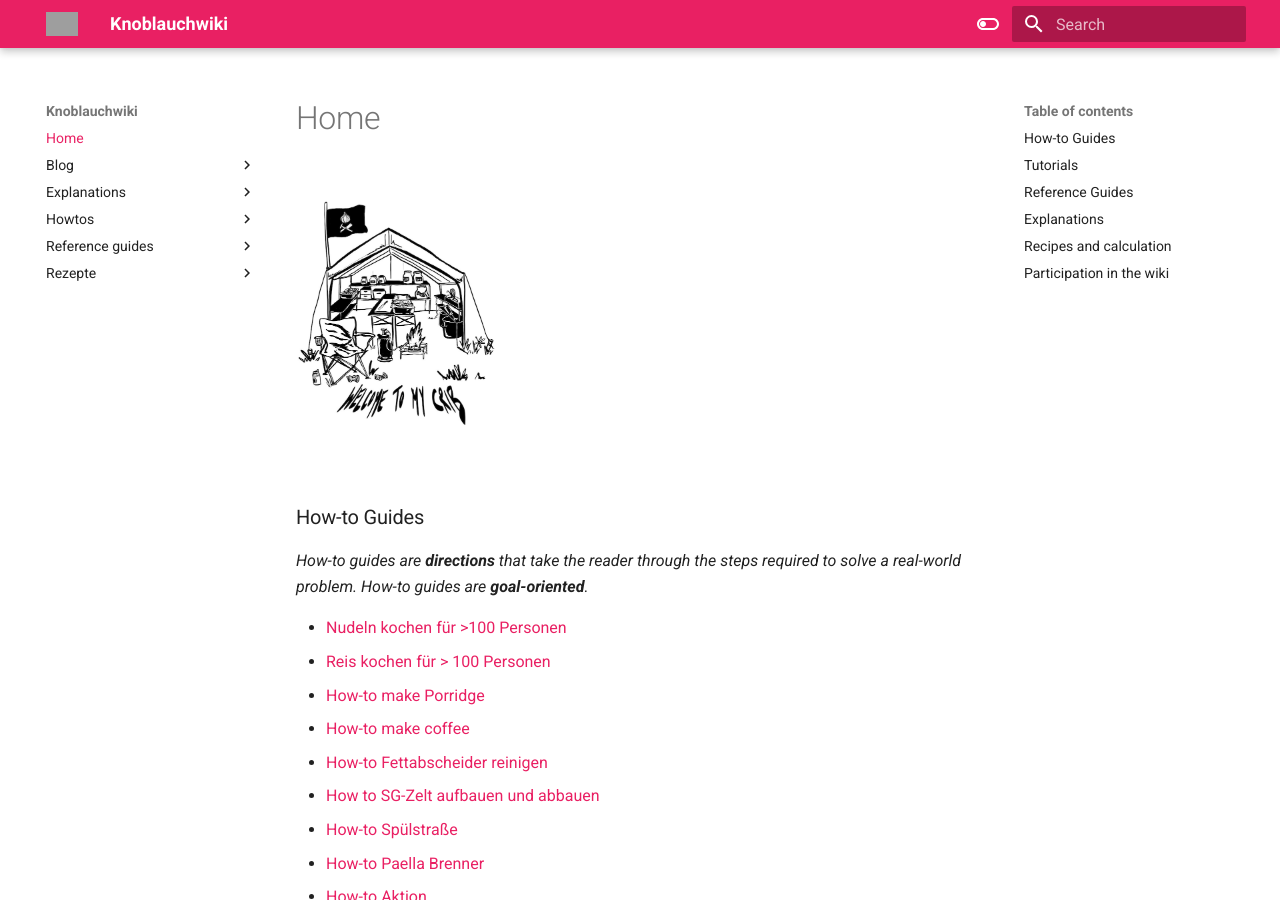
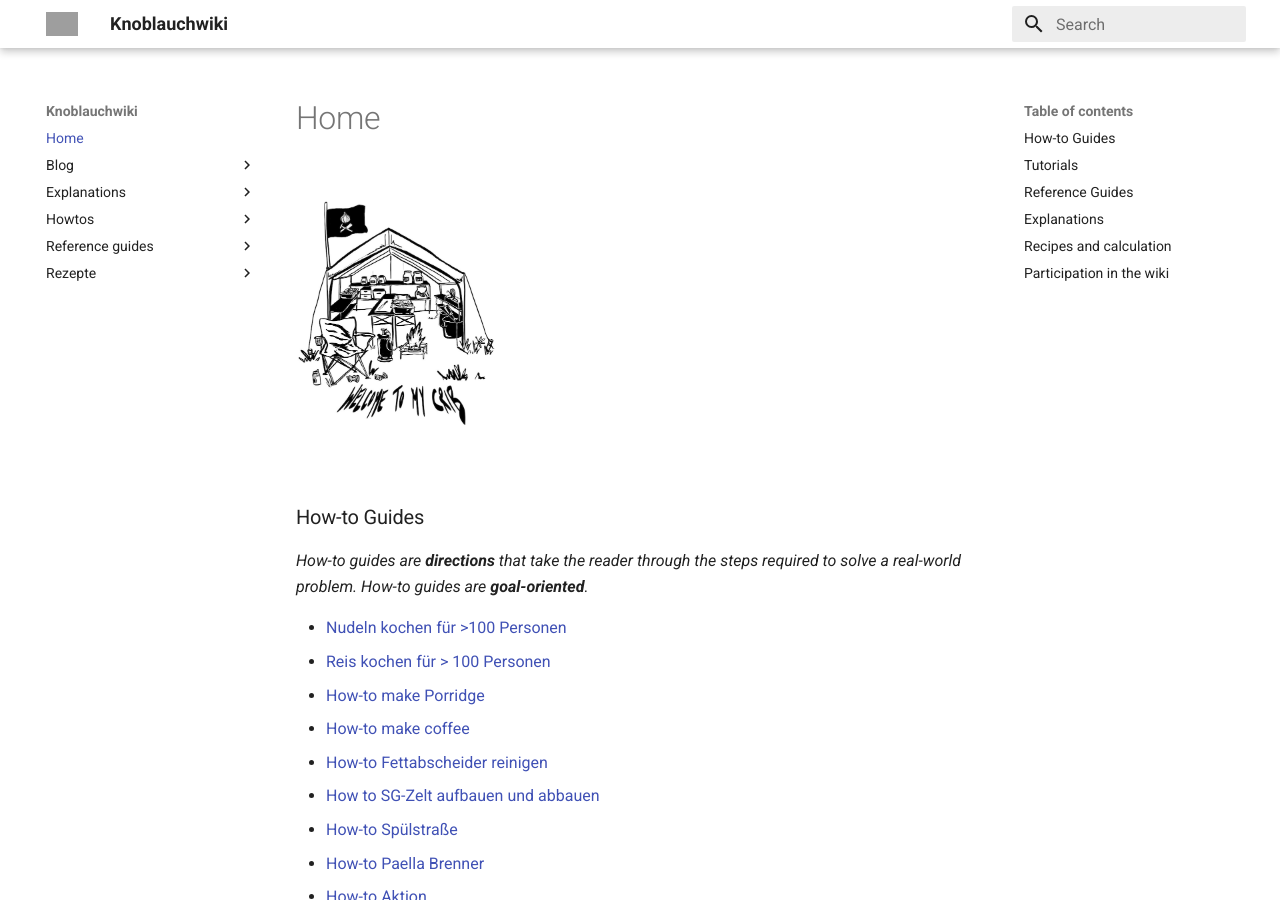
Before and after one commit to huml123/koblauchwiki, an MkDocs documentation site: the page built from wiki/index.md, in a window 1280 px wide and 900 px high. Built offline with MkDocs 1.6.1 and Material for MkDocs 9.7.7, drawn with Linux system fonts in a browser that asks for light colours; grey boxes are pictures that could not be loaded.

Commit message:
Fix logo

```diff
--- a/mkdocs.yml
+++ b/mkdocs.yml
@@ -4,6 +4,7 @@ theme:
     name: 'material'
     logo: 'logo.png'
     palette:
+    - primary: white
     # Light mode
     - media: "(prefers-color-scheme: light)"
       scheme: default
```
Also changed, not shown: 2 other files.
